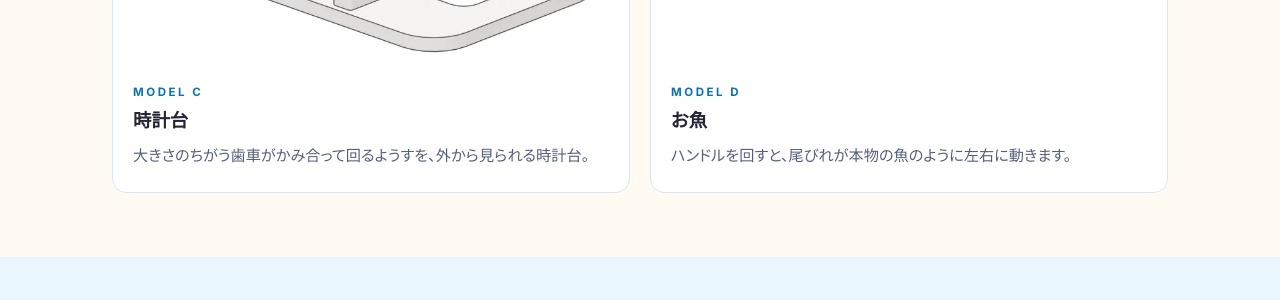
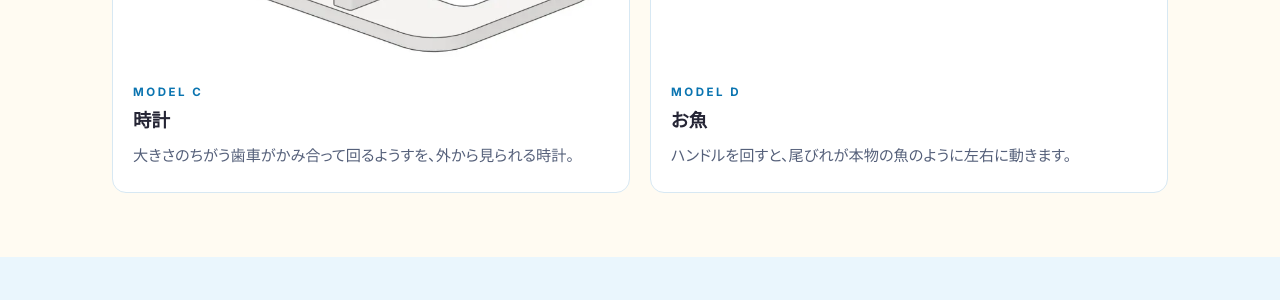
Before and after one commit to coreshiftforch/CoreShift-forchildren-web, a Jekyll site: the page built from coreshift-for-children/event01_takamiya/index.html, in a window 1280 px wide and 900 px high, scrolled down 4147 px. Shown: the part 151-451 px from the top of the window. Built offline with Jekyll 4.4.1, drawn with Linux system fonts in a browser that asks for light colours.

Commit message:
content: からくりおもちゃの名前を案内PDFと同じ「時計」にそろえる
Co-Authored-By: Claude Opus 5.5 <noreply@anthropic.com>

```diff
--- a/coreshift-for-children/activities/index.html
+++ b/coreshift-for-children/activities/index.html
@@ -103,7 +103,7 @@ extra_css: /coreshift-for-children/activities/page.css
         <div class="models act-models">
           <figure class="card"><img src="/coreshift-for-children/photos/event01_takamiya/S__2965510_0-1200.webp" srcset="/coreshift-for-children/photos/event01_takamiya/S__2965510_0-720.webp 720w, /coreshift-for-children/photos/event01_takamiya/S__2965510_0-1200.webp 1200w" sizes="(max-width: 768px) 100vw, 600px" width="1309" height="1250" loading="lazy" alt="観覧車のからくりモデル"><figcaption class="card-body"><span class="eyebrow">Model A</span>観覧車</figcaption></figure>
           <figure class="card"><img src="/coreshift-for-children/photos/event01_takamiya/S__2965512_0-1200.webp" srcset="/coreshift-for-children/photos/event01_takamiya/S__2965512_0-720.webp 720w, /coreshift-for-children/photos/event01_takamiya/S__2965512_0-1200.webp 1200w" sizes="(max-width: 768px) 100vw, 600px" width="1166" height="1403" loading="lazy" alt="メリーゴーランドのからくりモデル"><figcaption class="card-body"><span class="eyebrow">Model B</span>メリーゴーランド</figcaption></figure>
-          <figure class="card"><img src="/coreshift-for-children/photos/event01_takamiya/S__2965507_0-1200.webp" srcset="/coreshift-for-children/photos/event01_takamiya/S__2965507_0-720.webp 720w, /coreshift-for-children/photos/event01_takamiya/S__2965507_0-1200.webp 1200w" sizes="(max-width: 768px) 100vw, 600px" width="1210" height="1352" loading="lazy" alt="時計台のからくりモデル"><figcaption class="card-body"><span class="eyebrow">Model C</span>時計台</figcaption></figure>
+          <figure class="card"><img src="/coreshift-for-children/photos/event01_takamiya/S__2965507_0-1200.webp" srcset="/coreshift-for-children/photos/event01_takamiya/S__2965507_0-720.webp 720w, /coreshift-for-children/photos/event01_takamiya/S__2965507_0-1200.webp 1200w" sizes="(max-width: 768px) 100vw, 600px" width="1210" height="1352" loading="lazy" alt="時計のからくりモデル"><figcaption class="card-body"><span class="eyebrow">Model C</span>時計</figcaption></figure>
           <figure class="card"><img src="/coreshift-for-children/photos/event01_takamiya/S__2965511_0-1200.webp" srcset="/coreshift-for-children/photos/event01_takamiya/S__2965511_0-720.webp 720w, /coreshift-for-children/photos/event01_takamiya/S__2965511_0-1200.webp 1200w" sizes="(max-width: 768px) 100vw, 600px" width="1591" height="1028" loading="lazy" alt="お魚のからくりモデル"><figcaption class="card-body"><span class="eyebrow">Model D</span>お魚</figcaption></figure>
         </div>
       </article>
--- a/coreshift-for-children/event01_takamiya/index.html
+++ b/coreshift-for-children/event01_takamiya/index.html
@@ -97,7 +97,7 @@ logo_sub: "for children"
       <div class="models">
         <article class="card"><img src="/coreshift-for-children/photos/event01_takamiya/S__2965510_0-1200.webp" srcset="/coreshift-for-children/photos/event01_takamiya/S__2965510_0-720.webp 720w, /coreshift-for-children/photos/event01_takamiya/S__2965510_0-1200.webp 1200w" sizes="(max-width: 768px) 100vw, 600px" width="1309" height="1250" loading="lazy" alt="観覧車3Dモデル"><div class="card-body"><span class="eyebrow">Model A</span><h3>観覧車</h3><p>ハンドルを回すと、4つのゴンドラが水平のまま、ゆっくり回る観覧車。</p></div></article>
         <article class="card"><img src="/coreshift-for-children/photos/event01_takamiya/S__2965512_0-1200.webp" srcset="/coreshift-for-children/photos/event01_takamiya/S__2965512_0-720.webp 720w, /coreshift-for-children/photos/event01_takamiya/S__2965512_0-1200.webp 1200w" sizes="(max-width: 768px) 100vw, 600px" width="1166" height="1403" loading="lazy" alt="メリーゴーランド3Dモデル"><div class="card-body"><span class="eyebrow">Model B</span><h3>メリーゴーランド</h3><p>ハンドルを回すと、動物たちがくるくる回るメリーゴーランド。</p></div></article>
-        <article class="card"><img src="/coreshift-for-children/photos/event01_takamiya/S__2965507_0-1200.webp" srcset="/coreshift-for-children/photos/event01_takamiya/S__2965507_0-720.webp 720w, /coreshift-for-children/photos/event01_takamiya/S__2965507_0-1200.webp 1200w" sizes="(max-width: 768px) 100vw, 600px" width="1210" height="1352" loading="lazy" alt="時計台のからくり3Dモデル"><div class="card-body"><span class="eyebrow">Model C</span><h3>時計台</h3><p>大きさのちがう歯車がかみ合って回るようすを、外から見られる時計台。</p></div></article>
+        <article class="card"><img src="/coreshift-for-children/photos/event01_takamiya/S__2965507_0-1200.webp" srcset="/coreshift-for-children/photos/event01_takamiya/S__2965507_0-720.webp 720w, /coreshift-for-children/photos/event01_takamiya/S__2965507_0-1200.webp 1200w" sizes="(max-width: 768px) 100vw, 600px" width="1210" height="1352" loading="lazy" alt="時計のからくり3Dモデル"><div class="card-body"><span class="eyebrow">Model C</span><h3>時計</h3><p>大きさのちがう歯車がかみ合って回るようすを、外から見られる時計。</p></div></article>
         <article class="card"><img src="/coreshift-for-children/photos/event01_takamiya/S__2965511_0-1200.webp" srcset="/coreshift-for-children/photos/event01_takamiya/S__2965511_0-720.webp 720w, /coreshift-for-children/photos/event01_takamiya/S__2965511_0-1200.webp 1200w" sizes="(max-width: 768px) 100vw, 600px" width="1591" height="1028" loading="lazy" alt="お魚のからくりモデル"><div class="card-body"><span class="eyebrow">Model D</span><h3>お魚</h3><p>ハンドルを回すと、尾びれが本物の魚のように左右に動きます。</p></div></article>
       </div>
     </div>
--- a/karakuri/index.html
+++ b/karakuri/index.html
@@ -21,7 +21,7 @@ extra_css: /karakuri/page.css
         </ul>
       </div>
       <figure class="hero-photo">
-        <img src="/coreshift-for-children/photos/event01_takamiya/S__2965507_0-1200.webp" srcset="/coreshift-for-children/photos/event01_takamiya/S__2965507_0-720.webp 720w, /coreshift-for-children/photos/event01_takamiya/S__2965507_0-1200.webp 1200w" sizes="(max-width: 768px) 100vw, 600px" width="1210" height="1352" fetchpriority="high" alt="時計台のからくりおもちゃの3Dモデル">
+        <img src="/coreshift-for-children/photos/event01_takamiya/S__2965507_0-1200.webp" srcset="/coreshift-for-children/photos/event01_takamiya/S__2965507_0-720.webp 720w, /coreshift-for-children/photos/event01_takamiya/S__2965507_0-1200.webp 1200w" sizes="(max-width: 768px) 100vw, 600px" width="1210" height="1352" fetchpriority="high" alt="時計のからくりおもちゃの3Dモデル">
       </figure>
     </div>
   </section>
@@ -71,7 +71,7 @@ extra_css: /karakuri/page.css
       <div class="media kr-media">
         <figure>
           <img src="/coreshift-for-children/photos/event01_takamiya/S__2965508_0-1200.webp" srcset="/coreshift-for-children/photos/event01_takamiya/S__2965508_0-720.webp 720w, /coreshift-for-children/photos/event01_takamiya/S__2965508_0-1200.webp 1200w" sizes="(max-width: 768px) 100vw, 600px" width="1076" height="1522" loading="lazy" alt="パーツの一覧と、組み立ての順番を絵で示した説明図">
-          <figcaption>組み立て説明図の例（時計台）</figcaption>
+          <figcaption>組み立て説明図の例（時計）</figcaption>
         </figure>
         <div class="stack">
           <h3>説明図を見ながら<wbr>組み立てる</h3>
--- a/programs/nameplate/index.html
+++ b/programs/nameplate/index.html
@@ -93,7 +93,7 @@ extra_css: /programs/programs.css
       <div class="models">
         <article class="card"><img src="/coreshift-for-children/photos/event01_takamiya/S__2965512_0-1200.webp" srcset="/coreshift-for-children/photos/event01_takamiya/S__2965512_0-720.webp 720w, /coreshift-for-children/photos/event01_takamiya/S__2965512_0-1200.webp 1200w" sizes="(max-width: 768px) 50vw, 300px" width="1166" height="1403" loading="lazy" alt="メリーゴーランドのからくりおもちゃ"><div class="card-body"><h3>メリーゴーランド</h3><p>ハンドルを回すと、動物たちがくるくる回ります。</p></div></article>
         <article class="card"><img src="/coreshift-for-children/photos/event01_takamiya/S__2965510_0-1200.webp" srcset="/coreshift-for-children/photos/event01_takamiya/S__2965510_0-720.webp 720w, /coreshift-for-children/photos/event01_takamiya/S__2965510_0-1200.webp 1200w" sizes="(max-width: 768px) 50vw, 300px" width="1309" height="1250" loading="lazy" alt="観覧車のからくりおもちゃ"><div class="card-body"><h3>観覧車</h3><p>ハンドルを回すと、観覧車がゆっくり回ります。</p></div></article>
-        <article class="card"><img src="/coreshift-for-children/photos/event01_takamiya/S__2965507_0-1200.webp" srcset="/coreshift-for-children/photos/event01_takamiya/S__2965507_0-720.webp 720w, /coreshift-for-children/photos/event01_takamiya/S__2965507_0-1200.webp 1200w" sizes="(max-width: 768px) 50vw, 300px" width="1210" height="1352" loading="lazy" alt="時計台のからくりおもちゃ"><div class="card-body"><h3>時計台</h3><p>歯車がかみ合って、針と鳥が動きます。</p></div></article>
+        <article class="card"><img src="/coreshift-for-children/photos/event01_takamiya/S__2965507_0-1200.webp" srcset="/coreshift-for-children/photos/event01_takamiya/S__2965507_0-720.webp 720w, /coreshift-for-children/photos/event01_takamiya/S__2965507_0-1200.webp 1200w" sizes="(max-width: 768px) 50vw, 300px" width="1210" height="1352" loading="lazy" alt="時計のからくりおもちゃ"><div class="card-body"><h3>時計</h3><p>歯車がかみ合って、針と鳥が動きます。</p></div></article>
         <article class="card"><img src="/coreshift-for-children/photos/event01_takamiya/S__2965511_0-1200.webp" srcset="/coreshift-for-children/photos/event01_takamiya/S__2965511_0-720.webp 720w, /coreshift-for-children/photos/event01_takamiya/S__2965511_0-1200.webp 1200w" sizes="(max-width: 768px) 50vw, 300px" width="1591" height="1028" loading="lazy" alt="魚のからくりおもちゃ"><div class="card-body"><h3>魚</h3><p>ハンドルを回すと、尾びれが左右に動きます。</p></div></article>
       </div>
       <div class="facts">
```
